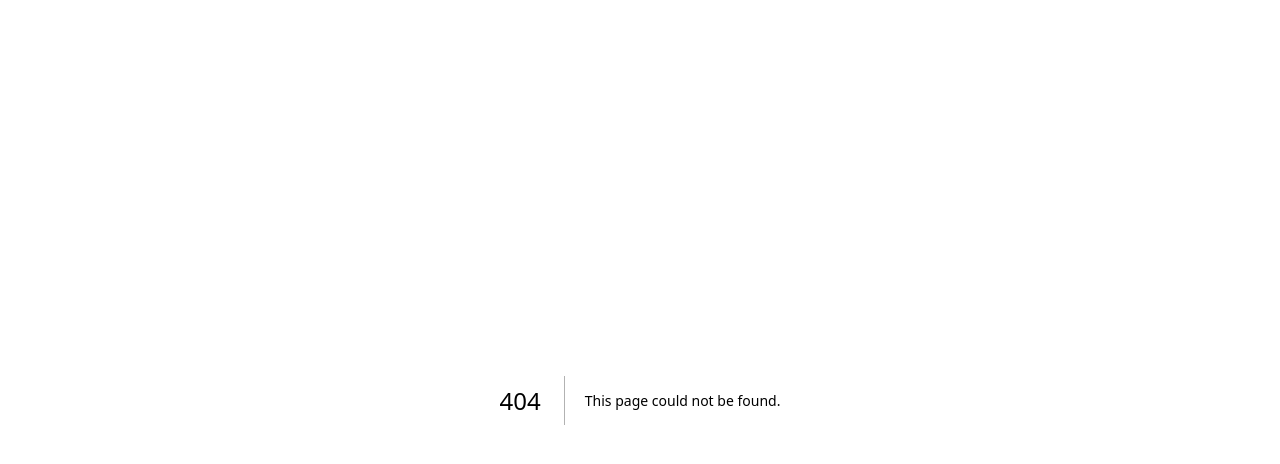
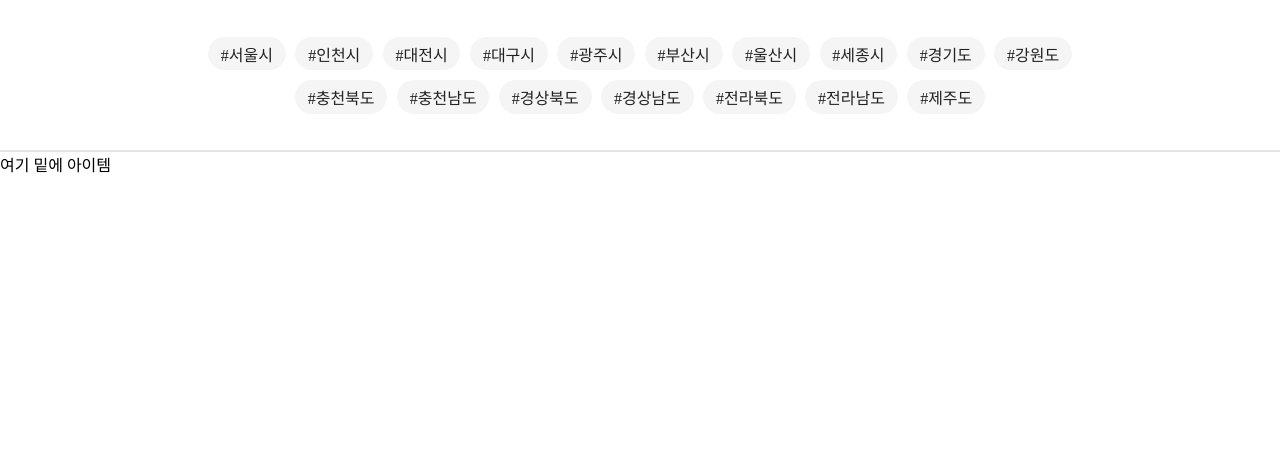
Before and after one commit to noSPkeepgoing/FE_Traveler, a Next.js app: page /main in a window 1280 px wide. Before the commit this address had no page. Shown: the top 464 px of the page. Built offline with nearby package versions, Linux system fonts and the light colour scheme; a web font is replaced by a local one.

Commit message:
:art: Style : 카테고리 ui 형성

```diff
--- /dev/null
+++ b/src/app/(header)/main/_components/category-list/categoryList.module.scss
@@ -0,0 +1,17 @@
+@use '@/styles/_variables.scss' as *;
+
+.frame {
+  width: 100%;
+  border-bottom: solid 2px $gray;
+
+  .category {
+    margin: auto;
+    padding: 2rem;
+    max-width: 55rem;
+
+    display: flex;
+    justify-content: center;
+    align-items: center;
+    flex-wrap: wrap;
+  }
+}
--- /dev/null
+++ b/src/app/(header)/main/_components/category-list/index.tsx
@@ -0,0 +1,19 @@
+import React from 'react';
+import Category from '../category';
+import { LOCATION } from '@/constants/main';
+import { TCategory } from '../category/categoryType';
+import styles from './categoryList.module.scss';
+
+function CategoryList() {
+  return (
+    <div className={styles.frame}>
+      <div className={styles.category}>
+        {LOCATION.map((item: TCategory) => (
+          <Category key={item.num} item={item} />
+        ))}
+      </div>
+    </div>
+  );
+}
+
+export default CategoryList;
--- /dev/null
+++ b/src/app/(header)/main/_components/category/category.module.scss
@@ -0,0 +1,15 @@
+@use '@/styles/_variables.scss' as *;
+
+.category__item {
+  background-color: $background-gray;
+
+  margin: 0.3rem;
+  padding: 0.3rem 0.8rem;
+
+  border-radius: 1.25rem;
+  flex-shrink: 0;
+
+  &:hover {
+    cursor: pointer;
+  }
+}
--- /dev/null
+++ b/src/app/(header)/main/_components/category/categoryType.ts
@@ -0,0 +1 @@
+export type TCategory = { name: string; num: number };
--- /dev/null
+++ b/src/app/(header)/main/_components/category/index.tsx
@@ -0,0 +1,14 @@
+import React from 'react';
+import { TCategory } from './categoryType';
+import styles from './category.module.scss';
+import Text from '@/components/atoms/text';
+
+function Category({ item }: { item: TCategory }) {
+  return (
+    <div className={styles.category__item}>
+      <Text fontSize="xs-2">{`#${item.name}`}</Text>
+    </div>
+  );
+}
+
+export default Category;
--- /dev/null
+++ b/src/app/(header)/main/page.tsx
@@ -0,0 +1,13 @@
+import React from 'react';
+import CategoryList from './_components/category-list';
+
+function MainPage() {
+  return (
+    <>
+      <CategoryList />
+      여기 밑에 아이템
+    </>
+  );
+}
+
+export default MainPage;
--- a/src/constants/main.ts
+++ b/src/constants/main.ts
@@ -0,0 +1,19 @@
+export const LOCATION = [
+  { name: '서울시', num: 1 },
+  { name: '인천시', num: 2 },
+  { name: '대전시', num: 3 },
+  { name: '대구시', num: 4 },
+  { name: '광주시', num: 5 },
+  { name: '부산시', num: 6 },
+  { name: '울산시', num: 7 },
+  { name: '세종시', num: 8 },
+  { name: '경기도', num: 31 },
+  { name: '강원도', num: 32 },
+  { name: '충천북도', num: 33 },
+  { name: '충천남도', num: 34 },
+  { name: '경상북도', num: 35 },
+  { name: '경상남도', num: 36 },
+  { name: '전라북도', num: 37 },
+  { name: '전라남도', num: 38 },
+  { name: '제주도', num: 39 },
+];
```
Also changed, not shown: 1 other file (tests, documents, lock files or other folders).
